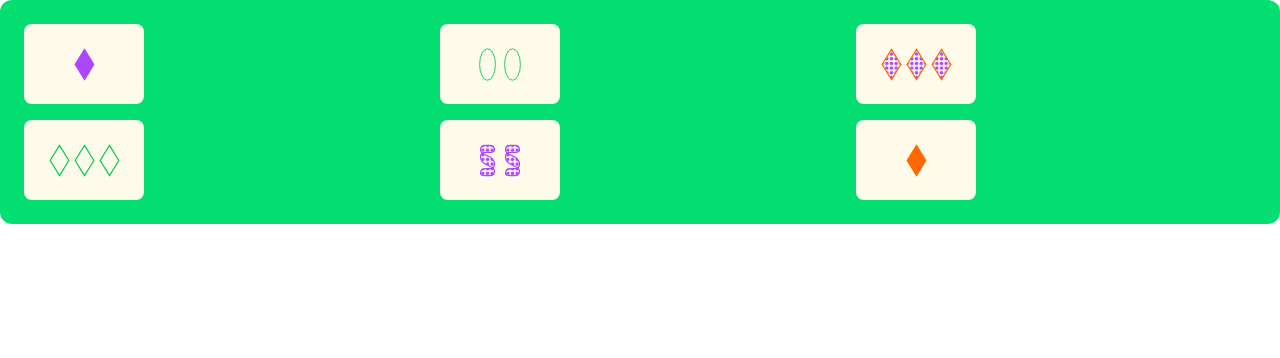
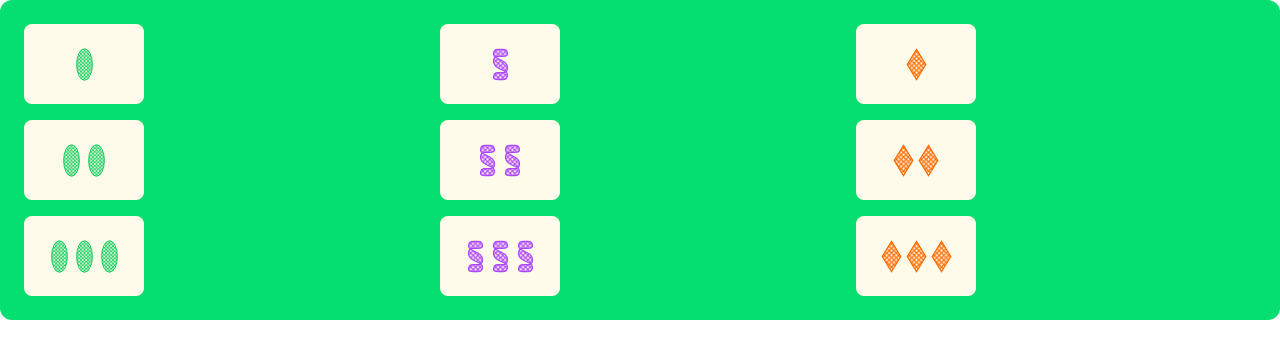
Before and after one commit to cayala5/settapp, a Next.js app: page / in a window 1280 px wide. Shown: the top 358 px of the page. Built offline with nearby package versions, Linux system fonts and the light colour scheme.

Commit message:
Allow selecting three

```diff
--- a/src/app/SettCard.tsx
+++ b/src/app/SettCard.tsx
@@ -30,20 +30,6 @@ function cardInfoFromCardString(cardString: SettCardString): CardInfo {
   };
 }
 
-/** Hidden SVG just for pattern definitions */
-function PatternElement() {
-  return (
-    <svg width="0" height="0" className="fill-current">
-      <defs>
-        <pattern id="dots" patternUnits="userSpaceOnUse" width="4" height="4">
-          <rect width="6" height="6" fill="transparent" />
-          <circle cx="2" cy="2" r="1.5" />
-        </pattern>
-      </defs>
-    </svg>
-  );
-}
-
 function DiamondShape({ fill }: { fill: CardFill }) {
   return (
     <svg
@@ -54,9 +40,19 @@ function DiamondShape({ fill }: { fill: CardFill }) {
         fill === "s" ? "fill-current" : "fill-transparent"
       }`}
     >
+      <defs>
+        <pattern
+          id="dots-diamond"
+          patternUnits="userSpaceOnUse"
+          width="4"
+          height="4"
+        >
+          <circle cx="2" cy="2" r="1.5" />
+        </pattern>
+      </defs>
       <polygon
         points="10,2 18,15 10,28 2,15"
-        fill={fill === "h" ? "url(#dots)" : undefined}
+        fill={fill === "h" ? "url(#dots-diamond)" : undefined}
       />
     </svg>
   );
@@ -72,12 +68,22 @@ function OvalShape({ fill }: { fill: CardFill }) {
         fill === "s" ? "fill-current" : "fill-transparent"
       }`}
     >
+      <defs>
+        <pattern
+          id="dots-oval"
+          patternUnits="userSpaceOnUse"
+          width="4"
+          height="4"
+        >
+          <circle cx="2" cy="2" r="1.5" />
+        </pattern>
+      </defs>
       <ellipse
         cx="10"
         cy="20"
         rx="9"
         ry="18"
-        fill={fill === "h" ? "url(#dots)" : undefined}
+        fill={fill === "h" ? "url(#dots-oval)" : undefined}
       />
     </svg>
   );
@@ -93,28 +99,38 @@ function SquigglyShape({ fill }: { fill: CardFill }) {
         fill === "s" ? "fill-current" : "fill-transparent"
       }`}
     >
+      <defs>
+        <pattern
+          id="dots-squiggly"
+          patternUnits="userSpaceOnUse"
+          width="4"
+          height="4"
+        >
+          <circle cx="2" cy="2" r="1.5" />
+        </pattern>
+      </defs>
       <path
         d="M16,6 Q16,2 12,2 L8,2 Q4,2 4,6 Q4,8 6,9 L12,12 Q16,14 16,18 Q16,22 12,22 L8,22 Q4,22 4,26 Q4,28 8,28 L12,28 Q16,28 16,24 Q16,22 14,21 L8,18 Q4,16 4,12 Q4,8 8,8 L12,8 Q16,8 16,6 Z"
-        fill={fill === "h" ? "url(#dots)" : undefined}
+        fill={fill === "h" ? "url(#dots-squiggly)" : undefined}
       />
     </svg>
   );
 }
 
 function SettCard({
-  id,
   isSelected,
   onSelect,
-  cardInfo,
+  card,
 }: {
-  id: number;
   isSelected: boolean;
-  onSelect: (id: number) => void;
-  cardInfo: CardInfo;
+  onSelect: (card: SettCardString) => void;
+  card: SettCardString;
 }) {
+  const cardInfo = cardInfoFromCardString(card);
+
   return (
     <button
-      className={`w-30 h-20 bg-amber-50 rounded-lg cursor-pointer transition-all duration-150 flex flex-row items-center justify-center ${
+      className={`w-30 h-20 bg-amber-50 rounded-lg cursor-pointer transition-all duration-20 flex flex-row items-center justify-center ${
         cardInfo.color === "p"
           ? "text-purple-500"
           : cardInfo.color === "g"
@@ -125,9 +141,8 @@ function SettCard({
           ? "bg-amber-100 outline outline-2 outline-blue-400 outline-offset-2"
           : "hover:outline hover:outline-1 hover:outline-gray-400 hover:outline-offset-1"
       }`}
-      onClick={() => onSelect(id)}
+      onClick={() => onSelect(card)}
     >
-      <PatternElement />
       {Array.from({ length: cardInfo.number }).map((_, i) => {
         switch (cardInfo.shape) {
           case "d":
@@ -143,30 +158,40 @@ function SettCard({
 }
 
 export function SettBoard() {
-  const [selectedCard, setSelectedCard] = useState<number | null>(null);
+  const [selectedCards, setSelectedCards] = useState<SettCardString[]>([]);
 
-  const handleCardSelect = (id: number) => {
-    setSelectedCard(selectedCard === id ? null : id);
+  const handleCardSelect2 = (card: SettCardString) => {
+    if (selectedCards.includes(card)) {
+      setSelectedCards(selectedCards.filter((c) => c !== card));
+    } else {
+      if (selectedCards.length === 3) {
+        setSelectedCards([...selectedCards.slice(1), card]);
+      } else {
+        setSelectedCards([...selectedCards, card]);
+      }
+    }
   };
 
   const sampleCards: SettCardString[] = [
-    "p1sd",
-    "g2eo",
+    "g1ho",
+    "p1hs",
+    "o1hd",
+    "g2ho",
+    "p2hs",
+    "o2hd",
+    "g3ho",
+    "p3hs",
     "o3hd",
-    "g3ed",
-    "p2hs",
-    "o1sd",
   ];
 
   return (
     <div className="grid grid-cols-3 gap-4 bg-green-400 p-6 rounded-xl">
-      {sampleCards.map((card, id) => (
+      {sampleCards.map((card) => (
         <SettCard
-          key={id}
-          id={id}
-          isSelected={selectedCard === id}
-          onSelect={handleCardSelect}
-          cardInfo={cardInfoFromCardString(card)}
+          key={card}
+          card={card}
+          isSelected={selectedCards.includes(card)}
+          onSelect={handleCardSelect2}
         />
       ))}
     </div>
```
